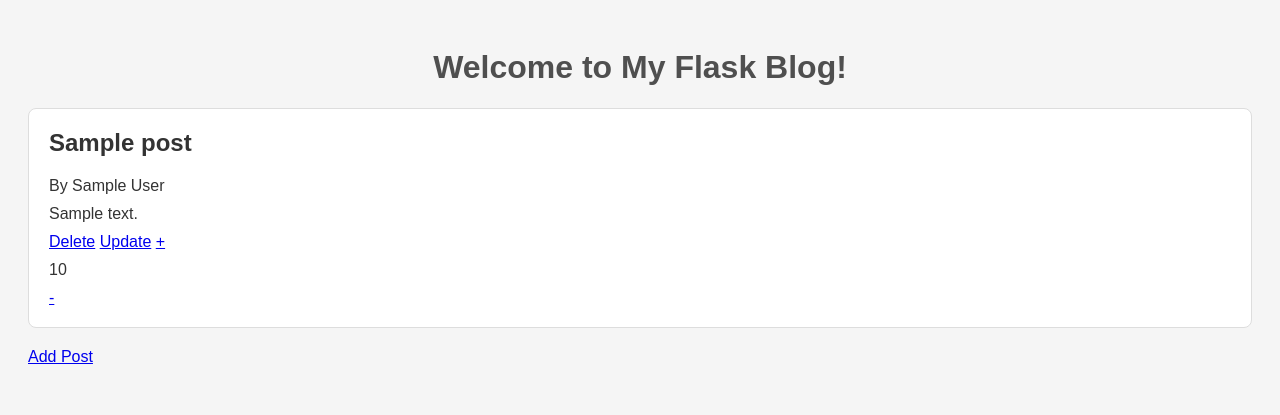
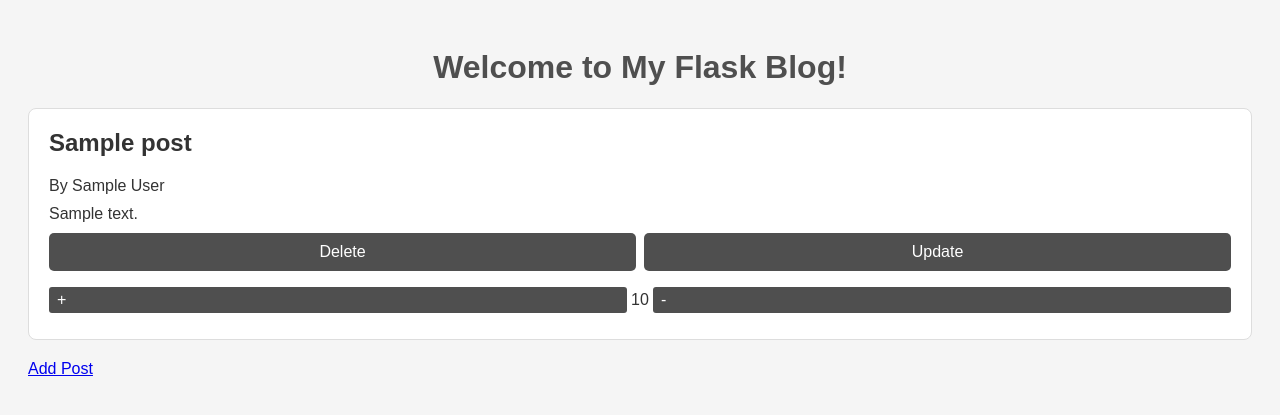
Before and after one commit to Zanges/masterblog, a Flask app: template templates/index.html in a window 1280 px wide. Shown: the top 415 px of the page. Run offline with Flask 3, Linux system fonts and the light colour scheme; the template is opened without the code that fills it: most values are stand-ins (such as "Sample title", 1, 10 or a date in 2020).

Commit message:
Add basic styling to the index page.

```diff
--- a/static/style.css
+++ b/static/style.css
@@ -25,3 +25,36 @@ h1 {
 .post p {
     margin: 10px 0;
 }
+
+.post .buttons {
+    display: flex;
+    justify-content: space-evenly;
+    gap: 8px;
+    a {
+        text-align: center;
+        text-decoration: none;
+        background-color: #4F4F4F;
+        color: #FFF;
+        width: 100%;
+        padding: 10px 20px;
+        border-radius: 5px;
+    }
+}
+
+.post .likes {
+    display: flex;
+    justify-content: space-between;
+    align-items: center;
+    margin-top: 10px;
+    gap: 4px;
+    a {
+        background-color: #4F4F4F;
+        color: #FFF;
+        padding: 4px 8px;
+        width: 100%;
+        text-decoration: none;
+        display: flex;
+        align-items: center;
+        border-radius: 3px;
+    }
+}
--- a/templates/index.html
+++ b/templates/index.html
@@ -13,11 +13,15 @@
             <h2>{{ post.title }}</h2>
             <p>By {{ post.author }}</p>
             <p>{{ post.content }}</p>
-            <a href="{{ url_for('delete', post_id=post.id) }}">Delete</a>
-            <a href="{{ url_for('update', post_id=post.id) }}">Update</a>
-            <a href="{{ url_for('like', post_id=post.id) }}">+</a>
-            <p>{{ post.likes }}</p>
-            <a href="{{ url_for('dislike', post_id=post.id) }}">-</a>
+            <div class="buttons">
+                <a href="{{ url_for('delete', post_id=post.id) }}">Delete</a>
+                <a href="{{ url_for('update', post_id=post.id) }}">Update</a>
+            </div>
+            <div class="likes">
+                <a href="{{ url_for('like', post_id=post.id) }}">+</a>
+                <p>{{ post.likes }}</p>
+                <a href="{{ url_for('dislike', post_id=post.id) }}">-</a>
+            </div>
         </div>
     {% endfor %}
     <a href="{{ url_for('add') }}">Add Post</a>
```
